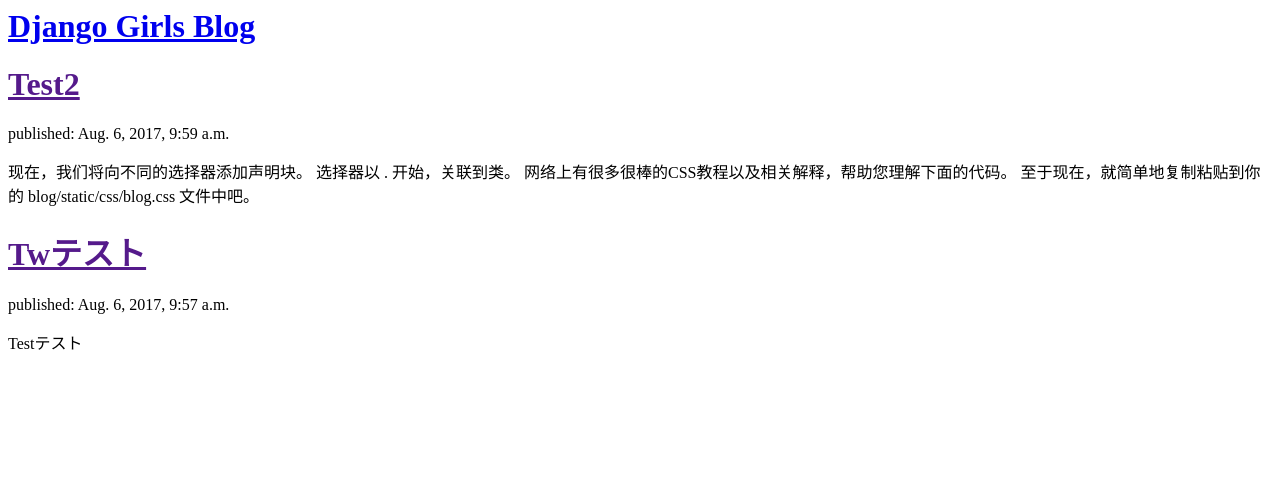
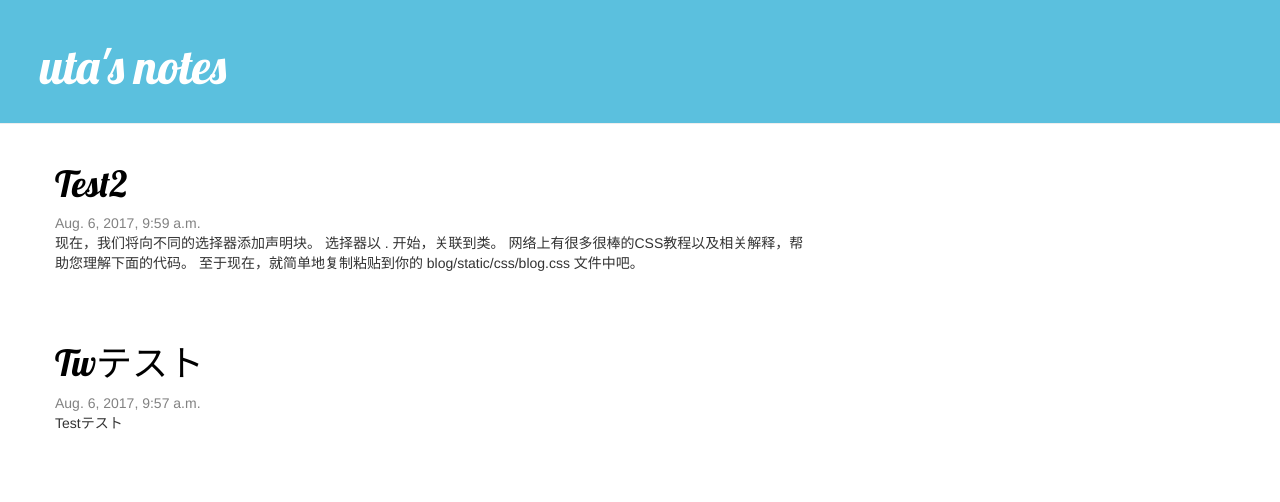
Before and after one commit to utanesuke0612/pythonBlog, a Django app: page / in a window 1280 px wide. Shown: the top 502 px of the page. Run offline with Django 3.2, Linux system fonts and the light colour scheme; data comes from the database, SQL or seed files in the repository; both versions use the stored data as it was after the commit; some libraries are stand-ins or nearby versions.

Commit message:
finish the django girls basic

```diff
--- /dev/null
+++ b/blog/static/css/blog.css
@@ -0,0 +1,47 @@
+.page-header {
+    background-color: #5bc0de;
+    margin-top: 0;
+    padding: 20px 20px 20px 40px;
+}
+
+.page-header h1, .page-header h1 a, .page-header h1 a:visited, .page-header h1 a:active {
+    color: #ffffff;
+    font-size: 36pt;
+    text-decoration: none;
+}
+
+.content {
+    margin-left: 40px;
+}
+
+h1, h2, h3, h4 {
+    font-family: 'Lobster', cursive;
+}
+
+.date {
+    float: left;
+    color: #828282;
+}
+
+.save {
+    float: right;
+}
+
+.post-form textarea, .post-form input {
+    width: 100%;
+}
+
+.top-menu, .top-menu:hover, .top-menu:visited {
+    color: #ffffff;
+    float: right;
+    font-size: 26pt;
+    margin-right: 20px;
+}
+
+.post {
+    margin-bottom: 70px;
+}
+
+.post h1 a, .post h1 a:visited {
+    color: #000000;
+}
--- /dev/null
+++ b/blog/templates/blog/base.html
@@ -0,0 +1,28 @@
+
+{% load staticfiles %}
+
+<html>
+    <head>
+      <title>uta's notes</title>
+      <link rel="stylesheet" href="//maxcdn.bootstrapcdn.com/bootstrap/3.2.0/css/bootstrap.min.css">
+      <link rel="stylesheet" href="//maxcdn.bootstrapcdn.com/bootstrap/3.2.0/css/bootstrap-theme.min.css">
+      <link rel="stylesheet" href="{% static 'css/blog.css' %}">
+      <link href="//fonts.googleapis.com/css?family=Lobster&subset=latin,latin-ext" rel="stylesheet" type="text/css">
+    </head>
+    <body>
+      <div class="page-header">
+            {% if user.is_authenticated %}
+                <a href="{% url 'post_new' %}" class="top-menu"><span class="glyphicon glyphicon-plus"></span></a>
+            {% endif %}
+            <h1><a href="/">uta's notes</a></h1>
+      </div>
+      <div class="content container">
+        <div class="row">
+            <div class="col-md-8">
+                {% block content %}
+                {% endblock %}
+            </div>
+        </div>
+      </div>
+    </body>
+</html>
--- a/blog/templates/blog/post_list.html
+++ b/blog/templates/blog/post_list.html
@@ -1,18 +1,13 @@
-<html>
-    <head>
-        <title>Ola's blog</title>
-    </head>
-    <body>
-      <div>
-          <h1><a href="/">Django Girls Blog</a></h1>
-      </div>
-
-      {% for post in posts %}
-          <div>
-            <h1><a href="">{{ post.title }}</a></h1>
-            <p>published: {{ post.published_date }}</p>
+{% extends 'blog/base.html' %}
+{% block content %}
+    {% for post in posts %}
+        <div class="post">
+            <h1><a href="{% url 'post_detail' pk=post.pk %}">{{ post.title }}</a></h1>
+            <div class="date">
+                {{ post.published_date }}
+            </div>
+            <br/>
             <p>{{ post.text|linebreaksbr }}</p>
-          </div>
-      {% endfor %}
-    </body>
-</html>
+        </div>
+    {% endfor %}
+{% endblock content %}
--- a/blog/urls.py
+++ b/blog/urls.py
@@ -3,4 +3,7 @@
 
 urlpatterns = [
    url(r'^$', views.post_list, name='post_list'),
+   url(r'^post/(?P<pk>[0-9]+)/$', views.post_detail, name='post_detail'),
+   url(r'^post/new/$', views.post_new, name='post_new'),
+   url(r'^post/(?P<pk>[0-9]+)/edit/$', views.post_edit, name='post_edit'),
 ]
--- a/blog/views.py
+++ b/blog/views.py
@@ -1,8 +1,40 @@
-from django.shortcuts import render
+from django.shortcuts import render, get_object_or_404
 from .models import Post
 from django.utils import timezone
+from .forms import PostForm
 
 def post_list(request):
     posts = Post.objects.filter(published_date__lte=timezone.now()).order_by('-published_date')
     print(posts)
     return render(request, 'blog/post_list.html', {'posts': posts})
+
+def post_detail(request, pk):
+    post = get_object_or_404(Post, pk=pk)
+    return render(request, 'blog/post_detail.html', {'post': post})
+
+def post_new(request):
+    if request.method == "POST":
+        form = PostForm(request.POST)
+        if form.is_valid():
+            post = form.save(commit=False)
+            post.author = request.user
+            post.published_date = timezone.now()
+            post.save()
+            return redirect('post_detail', pk=post.pk)
+    else:
+        form = PostForm()
+    return render(request, 'blog/post_edit.html', {'form': form})
+
+def post_edit(request, pk):
+    post = get_object_or_404(Post, pk=pk)
+    if request.method == "POST":
+        form = PostForm(request.POST, instance=post)
+        if form.is_valid():
+            post = form.save(commit=False)
+            post.author = request.user
+            post.published_date = timezone.now()
+            post.save()
+            return redirect('post_detail', pk=post.pk)
+    else:
+        form = PostForm(instance=post)
+    return render(request, 'blog/post_edit.html', {'form': form})
```
Also changed, not shown: blog/forms.py (added, +8 -0 lines), blog/templates/blog/post_detail.html (added, +18 -0 lines), blog/templates/blog/post_edit.html (added, +9 -0 lines), db.sqlite3.
